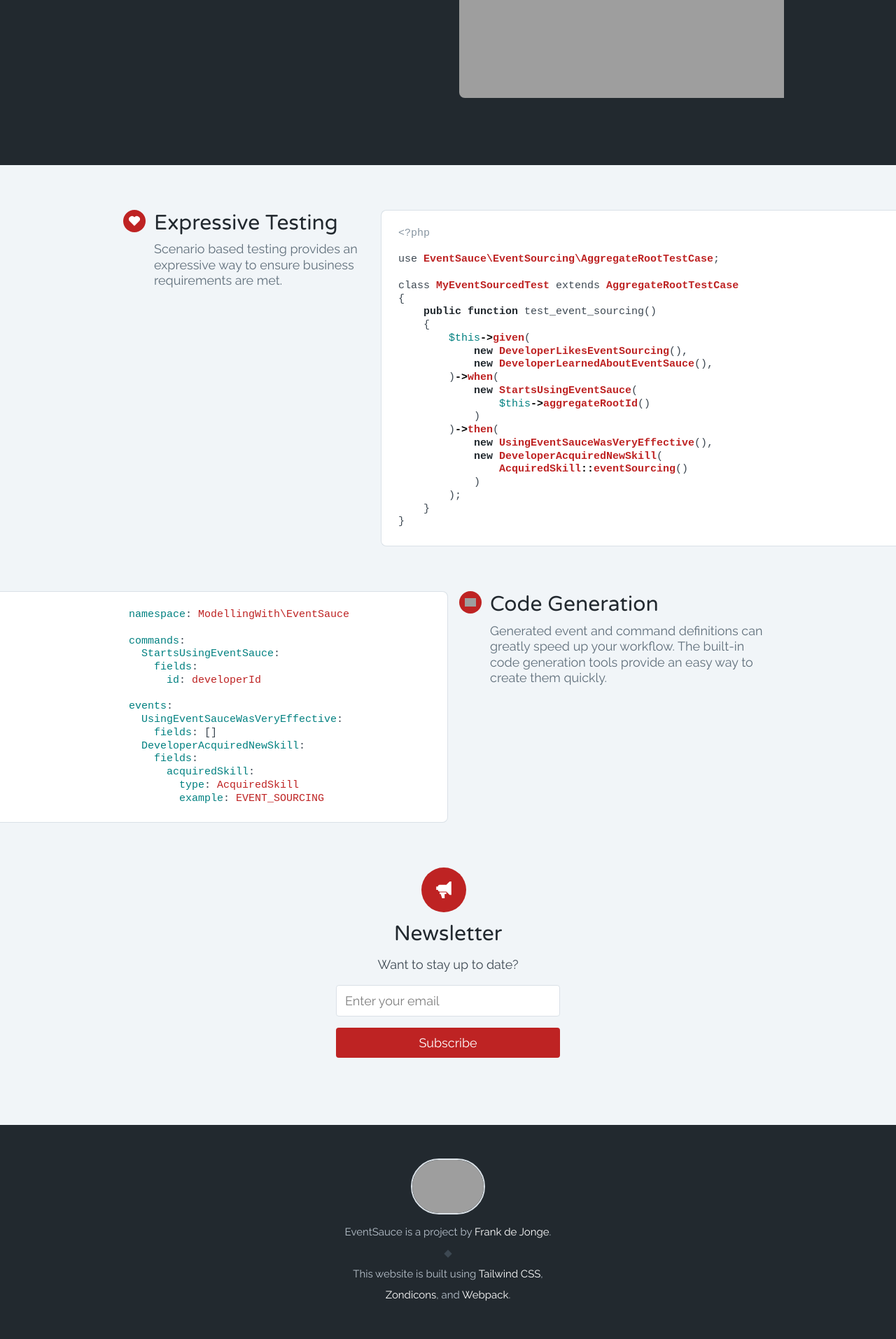
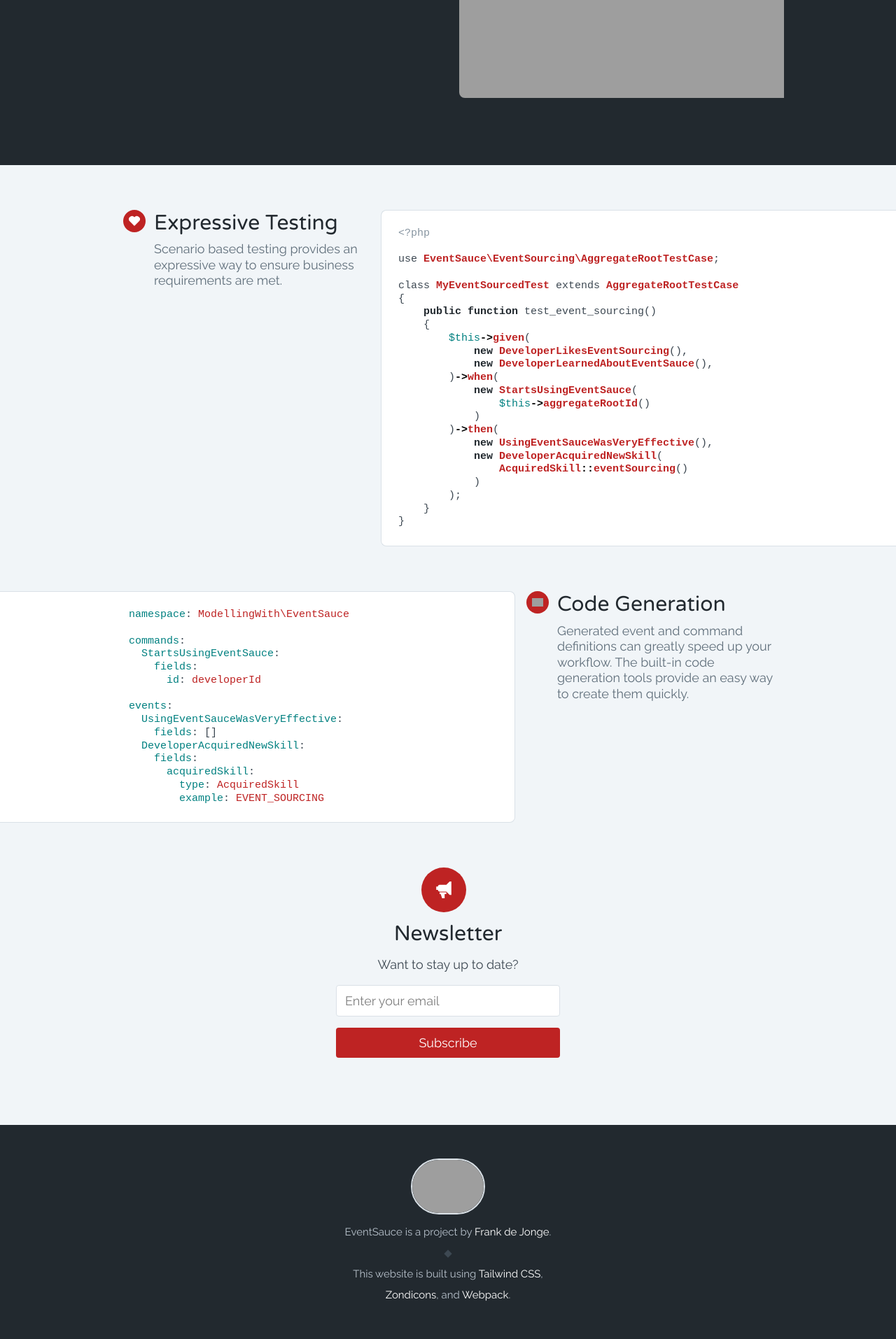
Before and after one commit to EventSaucePHP/EventSauce, a Jekyll site: the page built from docs/homepage.md, in a window 1280 px wide. Shown: the part 923-2837 px from the top of the page at 70% size. Built offline with Jekyll 4.4.1, drawn with Linux system fonts in a browser that asks for light colours.

Commit message:
Balanced out the lg panels

```diff
--- a/docs/_layouts/leader.html
+++ b/docs/_layouts/leader.html
@@ -122,7 +122,7 @@ class MyEventSourcedTest extends AggregateRootTestCase
 </section>
 <section class="md:left-half-bg-black relative md:mt-12 md:mb-10">
     <div class="max-w-xl mx-auto md:flex relative md:flex-row-reverse">
-        <section class="md:w-1/2 mx-auto px-4 max-w-md flex flex-col md:flex-row items-center md:items-start text-center md:text-left">
+        <section class="md:w-1/2 lg:w-2/5 mx-auto px-4 max-w-md flex flex-col md:flex-row items-center md:items-start text-center md:text-left">
             <span class="h-16 md:h-8 w-16 md:w-8 p-5 md:p-2 mr-3 rounded-full bg-red inline-block flex-no-shrink mb-6">
                 <img src="/static/icons/news-paper.svg" class="inline-block w-full" />
             </span>
@@ -137,7 +137,7 @@ class MyEventSourcedTest extends AggregateRootTestCase
                 </p>
             </div>
         </section>
-        <section class="md:w-1/2 bg-white mt-6 md:mt-0 border-t border-b md:border-r border-grey-light md:rounded-r-lg">
+        <section class="md:w-1/2  lg:w-3/5 bg-white mt-6 md:mt-0 border-t border-b md:border-r border-grey-light md:rounded-r-lg">
 {% highlight yaml %}
 namespace: ModellingWith\EventSauce
 
```
